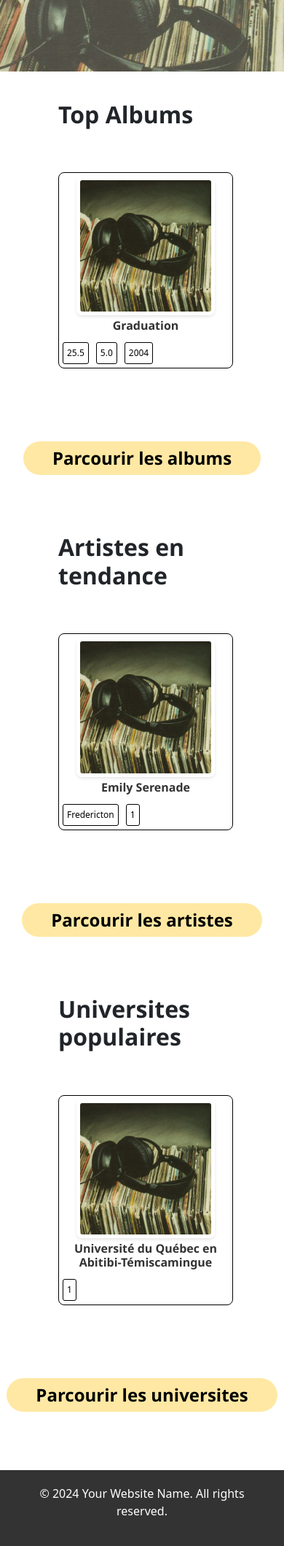
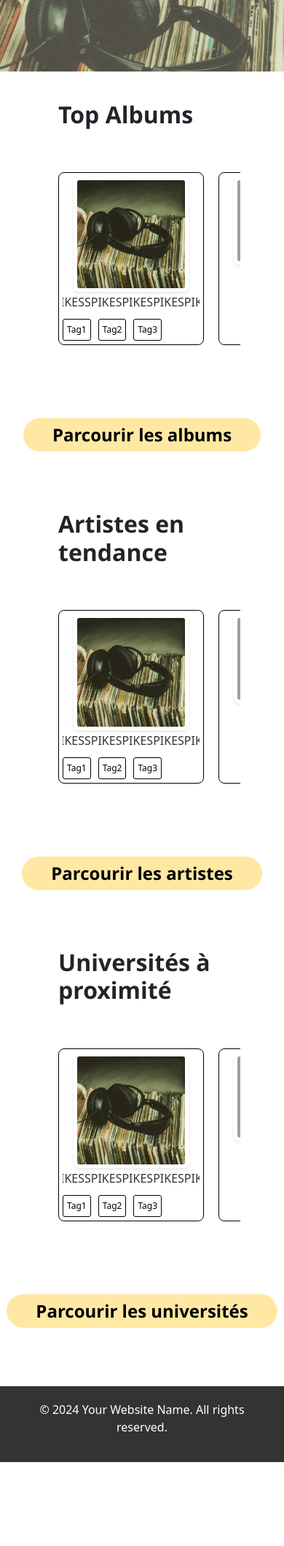
Before and after one commit to willguilbert/ARTUNECONNECT, a Flask app: page / in a window 390 px wide. Shown: the part 126-2245 px from the top of the page at 73% size. After the commit the page ends 2130 px from the top, so only its background shows below. Run offline with Flask 3, Linux system fonts and the light colour scheme; data comes from the database, SQL or seed files in the repository; both versions use the stored data as it was after the commit; grey boxes are pictures that could not be loaded.

Commit message:
Revert "Ajout de certaines pages et debut de limplementation avec la DB temp que alex a fait"
This reverts commit dfb43510b7e6f44e7af219169f709a20c04d231e.
reverting venv commit

```diff
--- a/app.py
+++ b/app.py
@@ -1,8 +1,6 @@
 
 from flask import Flask, render_template, request, url_for
 import pymysql, pymysql.cursors
-import static.Home
-import static.Albums
 
 
 
@@ -10,22 +8,19 @@ app = Flask(__name__)
 UserProfile = {}
 
 @app.route('/')
-def main():
-    rowsAlbums = static.Home.getAlbums()
-    rowsArtistes = static.Home.getArtistes()
-    rowsUniversite = static.Home.getUniversite()
-    return render_template('Home.html', rowsAlbum=rowsAlbums, rowsArtistes=rowsArtistes, rowsUniversite=rowsUniversite)
+def main():  # put application's code here
+    return render_template('Home.html')
 
 @app.route("/login", methods=['GET','POST'])
 def login():
     if request.method == "POST":
 
-        email = '"'+request.form.get('username')+'"'
+        username = '"'+request.form.get('username')+'"'
         mdp = request.form.get('mdp')
 
-        conn = pymysql.connect(host='localhost', user='root', password='1234', db='TEST_ARTUNECONNECT')
+        conn = pymysql.connect(host='localhost', user='root', password='1234', db='courslab1')
         try:
-            cmd = 'SELECT mot_de_passe FROM Utilisateur WHERE email='+email+';'
+            cmd = 'SELECT mdp FROM Users WHERE user='+username+';'
             cur = conn.cursor()
         except Exception as e:
             print(e)
@@ -33,21 +28,20 @@ def login():
         mdpVrai = cur.fetchone()
 
         if (mdpVrai != None) and (mdp == mdpVrai[0]):
-            cmd = 'SELECT * FROM Utilisateur WHERE email='+email+';'
+            cmd = 'SELECT * FROM Users WHERE user='+username+';'
             cur = conn.cursor()
             cur.execute(cmd)
             info = cur.fetchone()
 
             global UserProfile
-            UserProfile['username'] = email
+            UserProfile['username'] = username
             UserProfile['email'] = info[2]
             UserProfile['ville']= info[3]
             UserProfile['bio']= info[4]
             UserProfile['telephone']= info[5]
             UserProfile['prenom']=info[7]
             UserProfile['nom']= info[8]
-            cur.close()
-
+            UserProfile['rating'] = info[6]
             return render_template('Userpage.html', profile=UserProfile)
         return render_template('Login.html', message="Invalid username or password")
     else:
@@ -55,8 +49,7 @@ def login():
 
 @app.route('/albums')
 def albums():
-    albums = static.Albums.getAlbums()
-    return render_template('Albums.html', albums=albums)
+    return render_template('Albums.html')
 @app.route('/merch')
 def merch():
     return render_template('Merch.html')
@@ -65,10 +58,6 @@ def merch():
 def universities():
     return render_template('Universities.html')
 
-@app.route('/artistes')
-def artistes():
-    return render_template('Artistes.html')
-
 
 if __name__ == '__main__':
-    app.run(debug=True)
+    app.run()
--- a/static/Home.py
+++ /dev/null
@@ -1,32 +0,0 @@
-import pymysql
-
-def getAlbums():
-    connection = pymysql.connect(host='localhost', user='root', password='1234', database='TEST_ARTUNECONNECT')
-    try:
-        with connection.cursor(pymysql.cursors.DictCursor) as cursor:
-            cursor.execute('SELECT * FROM Album LIMIT 6;')
-            rowsAlbum = cursor.fetchall()
-            return rowsAlbum
-    finally:
-        connection.close()
-
-
-def getArtistes():
-    connection = pymysql.connect(host='localhost', user='root', password='1234', database='TEST_ARTUNECONNECT')
-    try:
-        with connection.cursor(pymysql.cursors.DictCursor) as cursor:
-            cursor.execute('SELECT * FROM Artiste LIMIT 6;')
-            rowsArtistes = cursor.fetchall()
-            return rowsArtistes
-    finally:
-        connection.close()
-
-def getUniversite():
-    connection = pymysql.connect(host='localhost', user='root', password='1234', database='TEST_ARTUNECONNECT')
-    try:
-        with connection.cursor(pymysql.cursors.DictCursor) as cursor:
-            cursor.execute('SELECT * FROM Universite LIMIT 6;')
-            rowsUni = cursor.fetchall()
-            return rowsUni
-    finally:
-        connection.close()
--- a/static/album.css
+++ b/static/album.css
@@ -5,11 +5,3 @@ h3 {
   font-weight: 600;
   font-size: 32px;
 }
-
-h4 {
-  margin-top: 20px;
-  margin-left: 40px;
-  font-family: "Segoe UI", Tahoma, Geneva, Verdana, sans-serif;
-  font-weight: 600;
-  font-size: 32px;
-}
--- a/static/cards.css
+++ b/static/cards.css
@@ -24,7 +24,7 @@ h3 {
 .card {
   flex: 0 0 auto;
   text-align: center;
-  width: 15rem; /* can switch it up to 15% and min-width*/
+  width: 200px;
   margin-right: 20px;
   box-sizing: border-box;
   border: 1px solid black;
@@ -39,6 +39,7 @@ h3 {
   box-shadow: 0 2px 4px rgba(0, 0, 0, 0.1);
   border-radius: 8px; /* Adjust the value as needed */
 }
+
 .card-title {
   margin-left: 5px;
   margin-right: 5px;
@@ -48,11 +49,13 @@ h3 {
   display: flex;
   align-items: center;
   justify-content: center;
-  height: 100%;
-  box-sizing: border-box;
+  height: 100%; /* Ensure the title spans the entire height of the card */
+  box-sizing: border-box; /* Include padding and border in height calculation */
   overflow: hidden;
-  white-space: normal;
+  text-overflow: ellipsis;
+  white-space: nowrap;
 }
+
 .browse-button {
   background-color: #ffe8a3;
   color: #333;
--- a/templates/Album.html
+++ /dev/null
@@ -1,3 +0,0 @@
-{% extends 'NavBar.html'%} {% block head %}{% endblock %} {% block content%}
-<h1>Album</h1>
-{%endblock%}
--- a/templates/Artiste.html
+++ /dev/null
@@ -1,3 +0,0 @@
-{% extends 'NavBar.html'%} {% block head %}{% endblock %} {% block content%}
-<h1>Artiste</h1>
-{%endblock%}
--- a/templates/Artistes.html
+++ /dev/null
@@ -1,3 +0,0 @@
-{% extends 'NavBar.html'%} {% block head %}{% endblock %} {% block content%}
-<h1>Artistes</h1>
-{%endblock%}
--- a/templates/Home.html
+++ b/templates/Home.html
@@ -4,66 +4,111 @@
 <link href="{{url_for('static', filename='/cards.css')}}" rel="stylesheet" />
 {% endblock %}
 {% block content %}
-  <!-- Row albums populaires -->
 <h3>Top Albums</h3>
 <div class="horizontal-scroll-container">
-{% for album in rowsAlbum %}
   <div class="card">
     <img src="/static/banner.jpeg" alt="Card 1 Image">
-    <h4 class="card-title">{{ album.titre }} </h4>
+    <h4 class="card-title">SPIKESSPIKESPIKESPIKESPIKES </h4>
     <div class="tags">
-          <div class="tag">{{ album.duree }}</div>
-          <div class="tag">{{ album.noteglobal }}</div>
-          <div class="tag">{{ album.annee_parution }}</div>
+      <div class="tag">Tag1</div>
+      <div class="tag">Tag2</div>
+      <div class="tag">Tag3</div>
   </div>
 </div>
-{% endfor %}
+<div class="card">
+    <img src="path/to/image2.jpg" alt="Card 2 Image">
+    <h4 class="card-title">Card 2 Title</h4>
+</div>
+<div class="card">
+    <img src="path/to/image3.jpg" alt="Card 3 Image">
+    <h4 class="card-title">Card 3 Title</h4>
+</div>
+  <!-- Add more cards as needed -->
 </div>
 <button class="browse-button">
   <a href="{{url_for('albums')}}">Parcourir les albums</a>
 </button>
-
-  <!-- Row artistes en tendance -->
 <h3>Artistes en tendance</h3>
 <div class="horizontal-scroll-container">
-{% for artiste in rowsArtistes %}
   <div class="card">
     <img src="/static/banner.jpeg" alt="Card 1 Image">
-    <h4 class="card-title">{{ artiste.nom_artiste }} </h4>
+    <h4 class="card-title">SPIKESSPIKESPIKESPIKESPIKES </h4>
     <div class="tags">
-          <div class="tag">{{ artiste.origine }}</div>
-          <div class="tag">{{ artiste.id_universite }}</div>
+      <div class="tag">Tag1</div>
+      <div class="tag">Tag2</div>
+      <div class="tag">Tag3</div>
   </div>
 </div>
-{% endfor %}
+<div class="card">
+    <img src="path/to/image2.jpg" alt="Card 2 Image">
+    <h4 class="card-title">Card 2 Title</h4>
+</div>
+<div class="card">
+    <img src="path/to/image3.jpg" alt="Card 3 Image">
+    <h4 class="card-title">Card 3 Title</h4>
+</div>
+  <!-- Add more cards as needed -->
+  <!-- Add more cards as needed -->
 </div>
 <button class="browse-button">
-  <a href="{{url_for('artistes')}}">Parcourir les artistes</a>
+  <a href="{{url_for('albums')}}">Parcourir les artistes</a>
 </button>
-
-  <!-- Row universite populaires -->
-<h3>Universites populaires</h3>
+<h3>Universités à proximité</h3>
 <div class="horizontal-scroll-container">
-{% for uni in rowsUniversite %}
   <div class="card">
     <img src="/static/banner.jpeg" alt="Card 1 Image">
-    <h4 class="card-title">{{ uni.nom }} </h4>
+    <h4 class="card-title">SPIKESSPIKESPIKESPIKESPIKES </h4>
     <div class="tags">
-          <div class="tag">{{ uni.id_region }}</div>
+      <div class="tag">Tag1</div>
+      <div class="tag">Tag2</div>
+      <div class="tag">Tag3</div>
   </div>
 </div>
-{% endfor %}
+<div class="card">
+    <img src="path/to/image2.jpg" alt="Card 2 Image">
+    <h4 class="card-title">Card 2 Title</h4>
+</div>
+<div class="card">
+    <img src="path/to/image3.jpg" alt="Card 3 Image">
+    <h4 class="card-title">Card 3 Title</h4>
+</div>
+<div class="card">
+  <img src="path/to/image3.jpg" alt="Card 3 Image">
+  <h4 class="card-title">Card 3 Title</h4>
+</div>
+<div class="card">
+  <img src="path/to/image3.jpg" alt="Card 3 Image">
+  <h4 class="card-title">Card 3 Title</h4>
+</div>
+<div class="card">
+  <img src="path/to/image3.jpg" alt="Card 3 Image">
+  <h4 class="card-title">Card 3 Title</h4>
+</div>
+<div class="card">
+  <img src="path/to/image3.jpg" alt="Card 3 Image">
+  <h4 class="card-title">Card 3 Title</h4>
+</div>
+
+<div class="card">
+  <img src="path/to/image3.jpg" alt="Card 3 Image">
+  <h4 class="card-title">Card 3 Title</h4>
+</div>
+<div class="card">
+  <img src="path/to/image3.jpg" alt="Card 3 Image">
+  <h4 class="card-title">Card 3 Title</h4>
+</div>
+
+
+  <!-- Add more cards as needed -->
 </div>
 <button class="browse-button">
-  <a href="{{url_for('universities')}}">Parcourir les universites</a>
+  <a href="{{url_for('albums')}}">Parcourir les universités</a>
 </button>
-
 <script>
-  /*
   function scrollContainer(amount) {
     const container = document.querySelector(".horizontal-scroll-container");
     container.scrollLeft += amount;
-  }*/
+  }
 </script>
 {% endblock %}
     <script src="https://cdn.jsdelivr.net/npm/bootstrap@5.3.2/dist/js/bootstrap.bundle.min.js" integrity="sha384-C6RzsynM9kWDrMNeT87bh95OGNyZPhcTNXj1NW7RuBCsyN/o0jlpcV8Qyq46cDfL" crossorigin="anonymous"></script>
```
Also changed, not shown: SQL/test.sql (+6 -26 lines), static/Albums.py (deleted, +0 -12 lines), templates/Albums.html (+1 -32 lines), templates/University.html (deleted, +0 -10 lines). Lines whose indentation alone changed are shown as unchanged.
